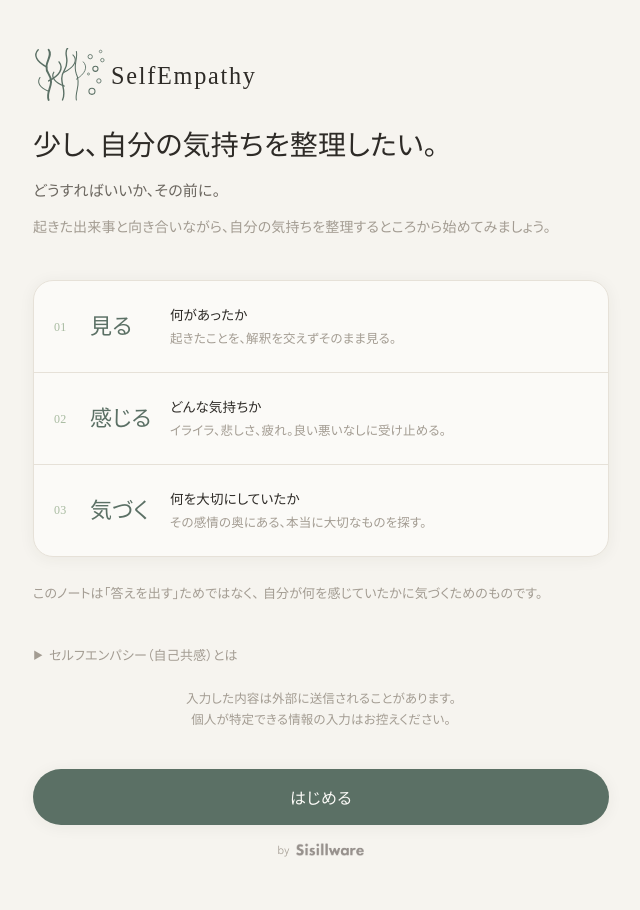
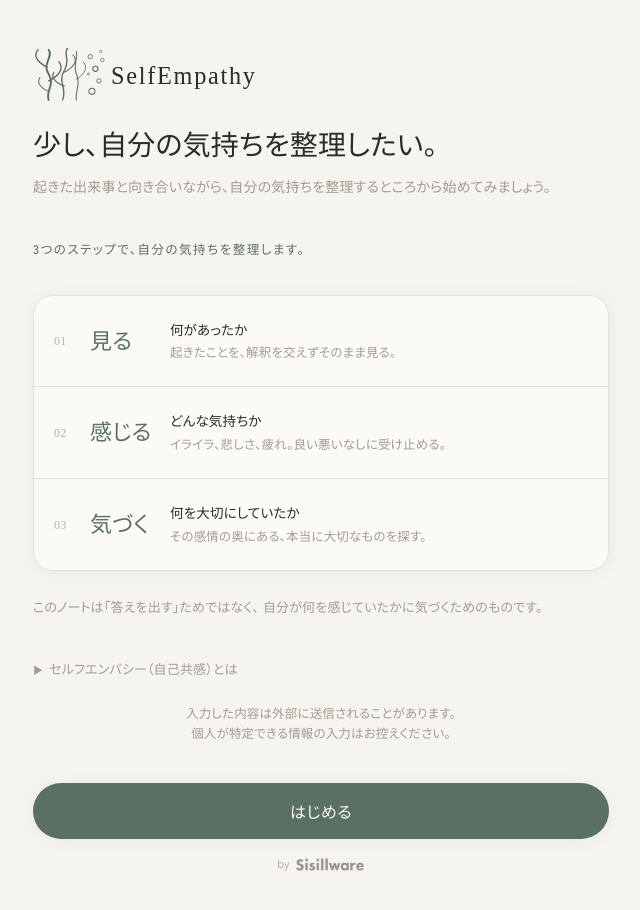
Before and after one commit to kai-sisillware/nvc-app, a React (Vite) app: page / in a window 1280 px wide. Shown: the top 910 px of the page, without its empty margins (319-959 px from the left). Built offline with nearby package versions, Linux system fonts and the light colour scheme; a web font is replaced by a local one.

Commit message:
fix: 3ステップ前の見出しコピーを更新

```diff
--- a/src/features/steps/Step0Welcome.tsx
+++ b/src/features/steps/Step0Welcome.tsx
@@ -105,12 +105,9 @@ export function Step0Welcome() {
             </text>
           </svg>
 
-          <div className="space-y-3">
+          <div className="space-y-2">
             <p className="text-[26px] sm:text-[28px] font-display leading-snug text-ink">
               {phrase}
-            </p>
-            <p className="text-[15px] leading-relaxed text-ink-soft">
-              どうすればいいか、その前に。
             </p>
             <p className="text-[14px] leading-[1.85] text-ink-faint">
               起きた出来事と向き合いながら、自分の気持ちを整理するところから始めてみましょう。
@@ -119,6 +116,9 @@ export function Step0Welcome() {
         </header>
 
         {/* 3ステップの概要カード */}
+        <p className="text-[12.5px] font-medium text-moss-500 tracking-[0.12em] uppercase -mb-1">
+          3つのステップで、自分の気持ちを整理します。
+        </p>
         <div className="rounded-xl2 border border-line bg-paper-soft shadow-soft overflow-hidden">
           {STEPS.map((step, i) => (
             <div
```
